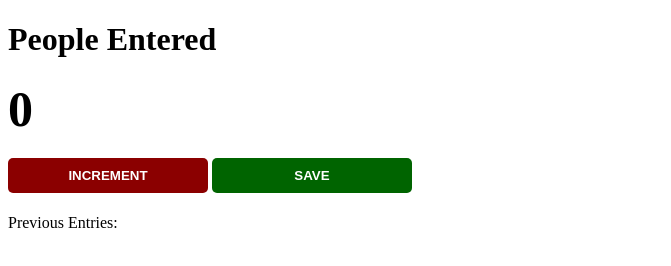
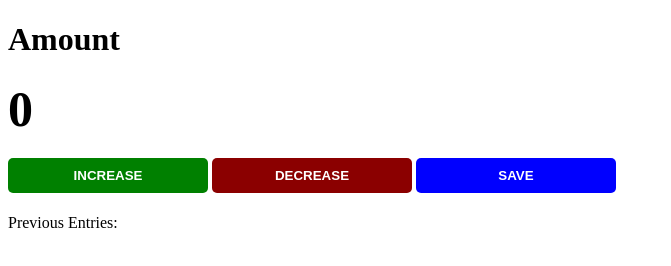
Before and after one commit to jackohhearts/passengercounter, a plain HTML site: page index.html in a window 1280 px wide. Shown: the whole page, without its empty margins (0-671 px from the left). Drawn offline with Linux system fonts and the light colour scheme.

Commit message:
added decrease button

```diff
--- a/index.html
+++ b/index.html
@@ -3,13 +3,14 @@
 <head>
     <meta charset="UTF-8">
     <meta name="viewport" content="width=device-width, initial-scale=1.0">
-    <title>Passenger Counter</title>
+    <title>Counting Application</title>
     <link rel="stylesheet" href="style.css">
 </head>
 <body>
-    <h1>People Entered</h1>
+    <h1>Amount</h1>
     <h2 id="count-el">0</h2>
-    <button id="increment-btn" onclick="increment()">INCREMENT</button>
+    <button id="increment-btn" onclick="increment()">INCREASE</button>
+    <button id="decrease-btn" onclick="decrease()">DECREASE</button>
     <button id="save-btn" onclick="save()">SAVE</button>
     <p id="save-el">Previous Entries: </p>
     <script src="index.js"></script>
--- a/index.js
+++ b/index.js
@@ -8,6 +8,14 @@ function increment() {
     countEl.innerText = count
 }
 
+function decrease() {
+    count -= 1
+    if (count < 0)
+    count = 0
+    countEl.innerText = count
+
+}
+
 function save() {
      let countStr = count + " - "
     saveEl.textContent += countStr
--- a/style.css
+++ b/style.css
@@ -16,9 +16,13 @@ button {
 }
 
 #increment-btn {
+    background: green;
+}
+
+#decrease-btn {
     background: darkred;
 }
 
 #save-btn {
-    background: darkgreen;
+    background: blue;
 }
```
